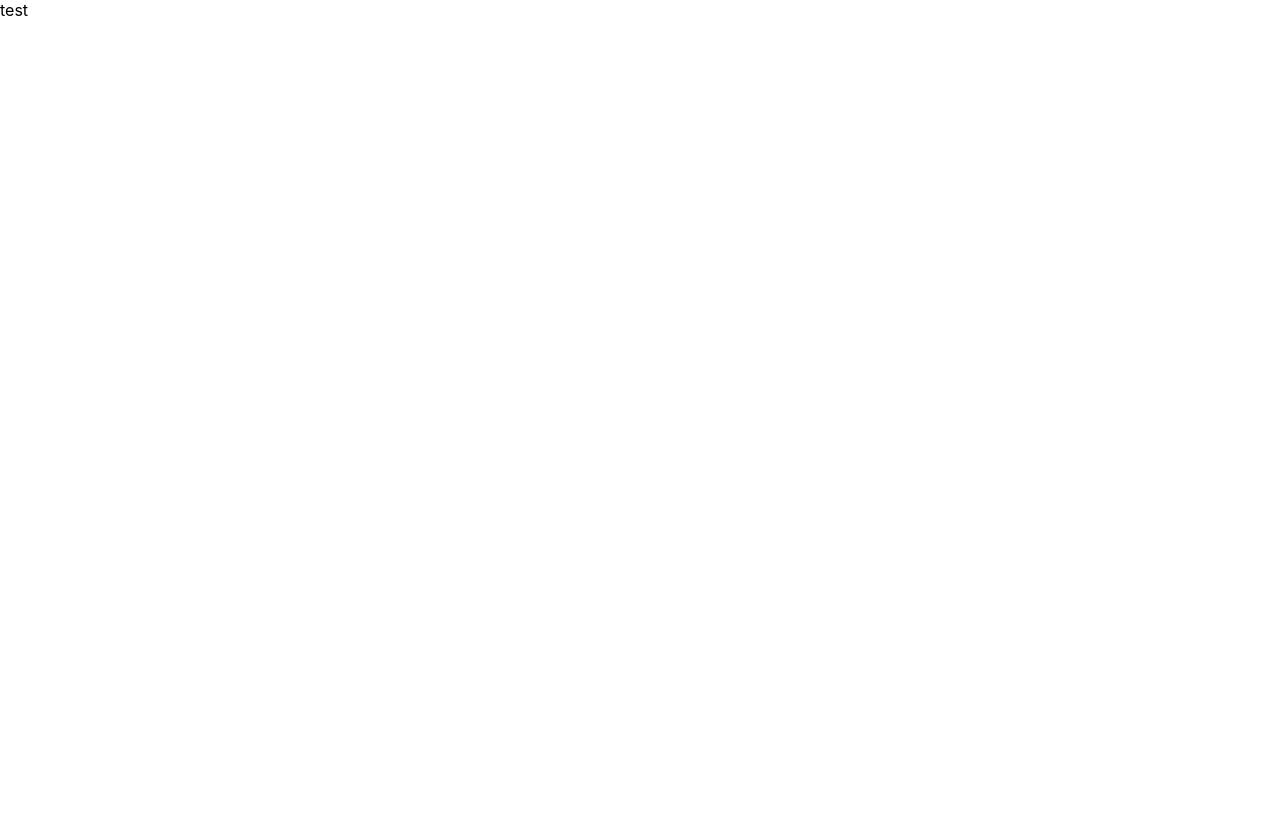
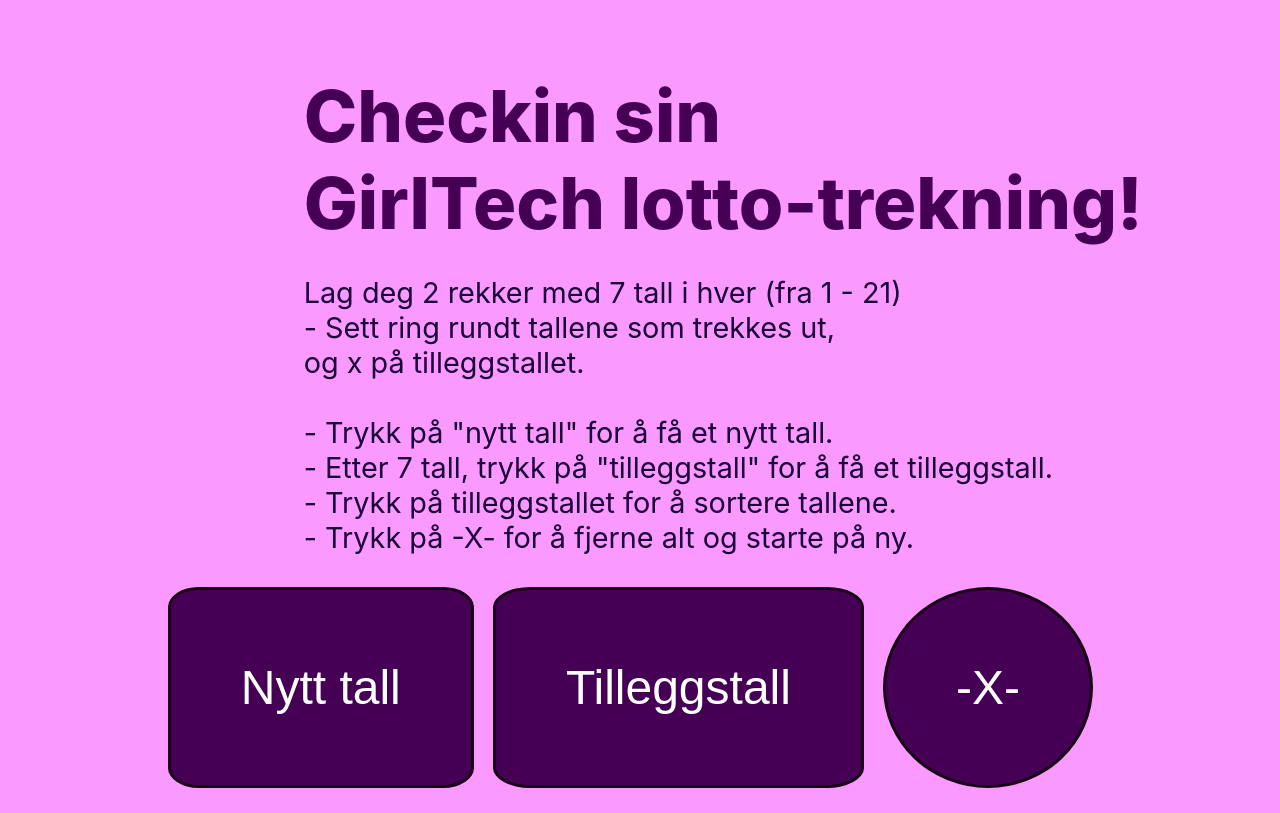
Before and after one commit to Hege-S/lotto, a React (Create React App) app: page / in a window 1280 px wide. Built offline with nearby package versions, Linux system fonts and the light colour scheme.

Commit message:
adding app

```diff
--- a/src/index.tsx
+++ b/src/index.tsx
@@ -7,7 +7,11 @@
 const root = ReactDOM.createRoot(
   document.getElementById("root") as HTMLElement
 );
-root.render(<React.StrictMode>test</React.StrictMode>);
+root.render(
+  <React.StrictMode>
+    <App />
+  </React.StrictMode>
+);
 
 // If you want to start measuring performance in your app, pass a function
 // to log results (for example: reportWebVitals(console.log))
```
